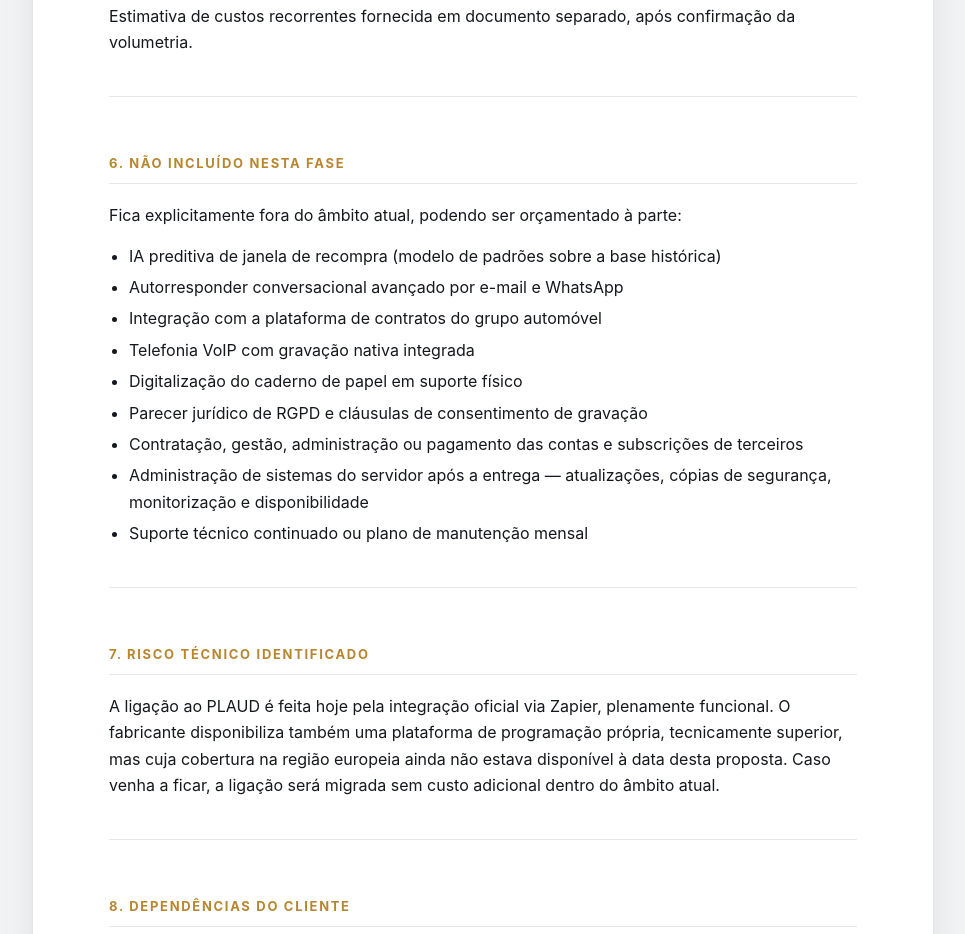
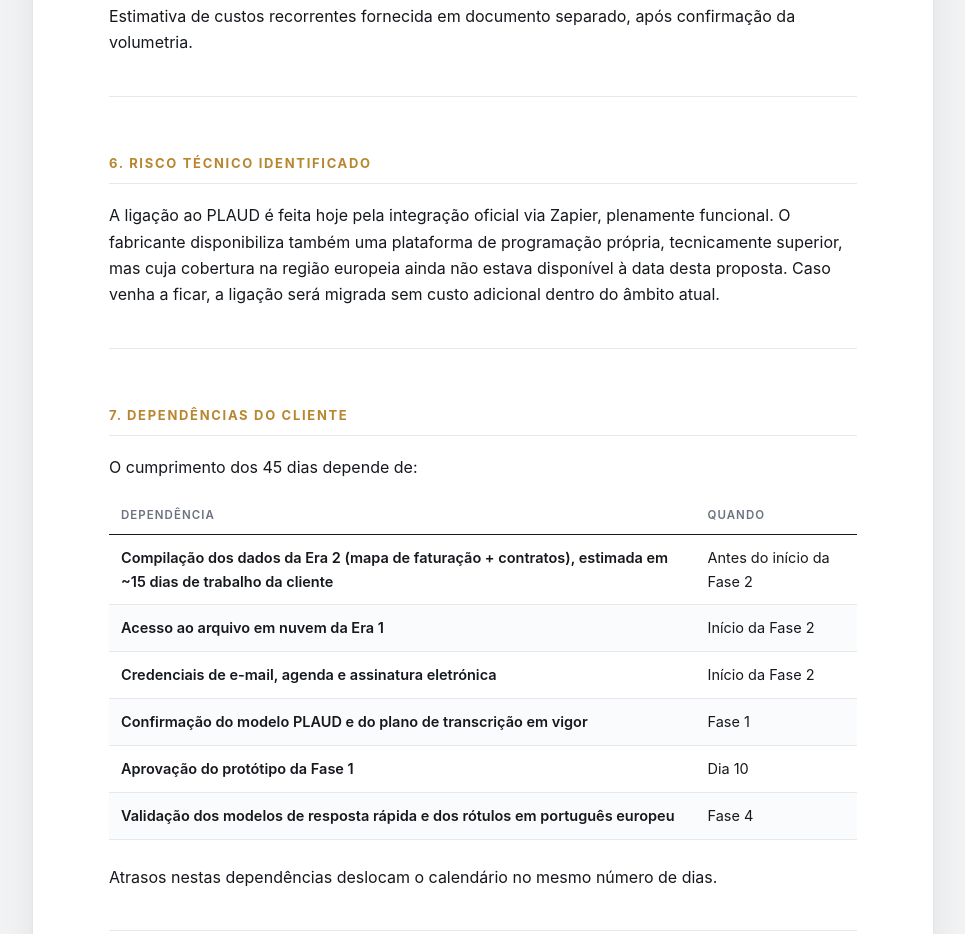
Before and after one commit to contatoeltonmiranda-code/preview-crm-auto-portugal, a plain HTML site: page index.html in a window 1280 px wide. Shown: the part 5485-6419 px from the top of the page, without its empty margins (157-1122 px from the left). Drawn offline with Linux system fonts and the light colour scheme.

Commit message:
Remove 'Nao incluido' section

```diff
--- a/index.html
+++ b/index.html
@@ -163,24 +163,10 @@ code{background:#f2f3f5;padding:1px 5px;border-radius:3px;font-size:.9em}
 <p>A cliente é a titular de todas as contas e detém os acessos. O prestador utiliza esses acessos apenas durante a implementação, mediante autorização, e não assume a gestão, administração ou responsabilidade pelas contas após a entrega.</p>
 <p>Estimativa de custos recorrentes fornecida em documento separado, após confirmação da volumetria.</p>
 <hr>
-<h2>6. Não incluído nesta fase</h2>
-<p>Fica explicitamente fora do âmbito atual, podendo ser orçamentado à parte:</p>
-<ul>
-<li>IA preditiva de janela de recompra (modelo de padrões sobre a base histórica)</li>
-<li>Autorresponder conversacional avançado por e-mail e WhatsApp</li>
-<li>Integração com a plataforma de contratos do grupo automóvel</li>
-<li>Telefonia VoIP com gravação nativa integrada</li>
-<li>Digitalização do caderno de papel em suporte físico</li>
-<li>Parecer jurídico de RGPD e cláusulas de consentimento de gravação</li>
-<li>Contratação, gestão, administração ou pagamento das contas e subscrições de terceiros</li>
-<li>Administração de sistemas do servidor após a entrega — atualizações, cópias de segurança, monitorização e disponibilidade</li>
-<li>Suporte técnico continuado ou plano de manutenção mensal</li>
-</ul>
-<hr>
-<h2>7. Risco técnico identificado</h2>
+<h2>6. Risco técnico identificado</h2>
 <p>A ligação ao PLAUD é feita hoje pela integração oficial via Zapier, plenamente funcional. O fabricante disponibiliza também uma plataforma de programação própria, tecnicamente superior, mas cuja cobertura na região europeia ainda não estava disponível à data desta proposta. Caso venha a ficar, a ligação será migrada sem custo adicional dentro do âmbito atual.</p>
 <hr>
-<h2>8. Dependências do cliente</h2>
+<h2>7. Dependências do cliente</h2>
 <p>O cumprimento dos 45 dias depende de:</p>
 <table>
 <thead><tr><th>Dependência</th><th>Quando</th></tr></thead>
```
